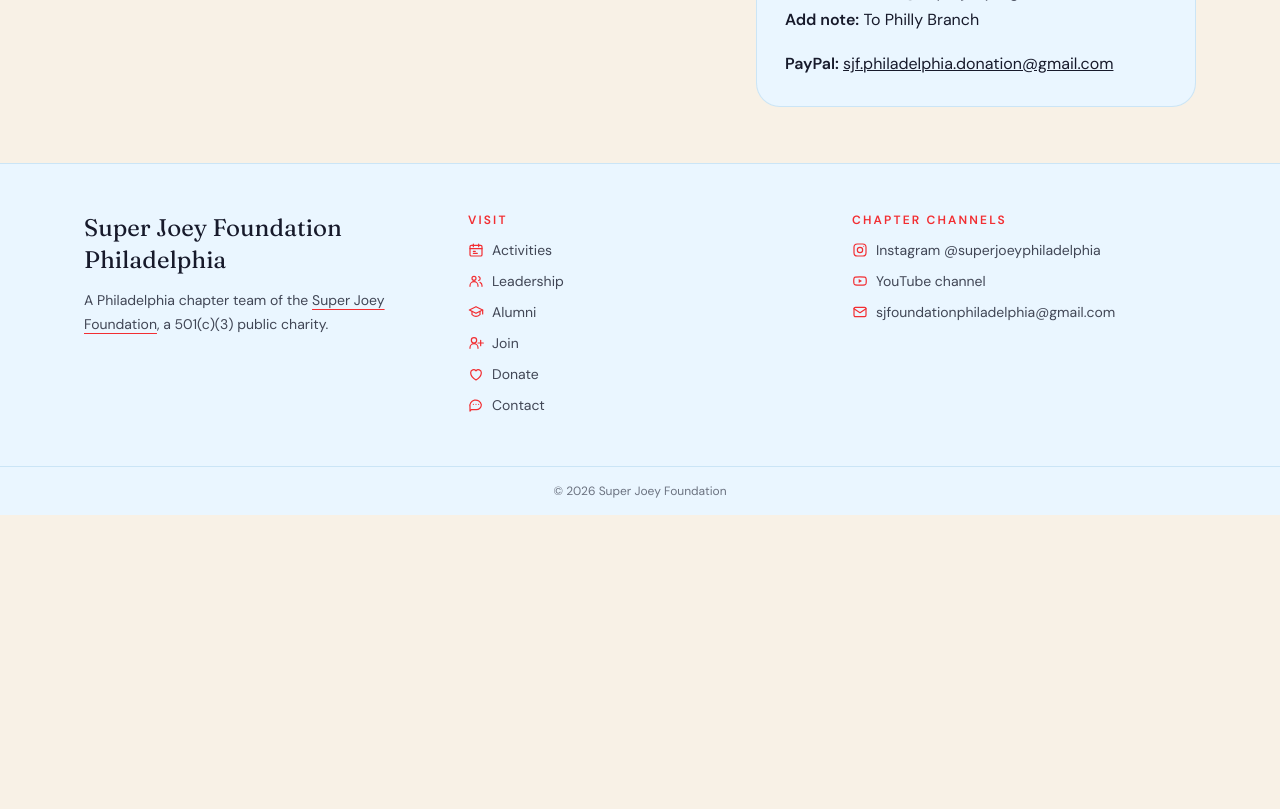
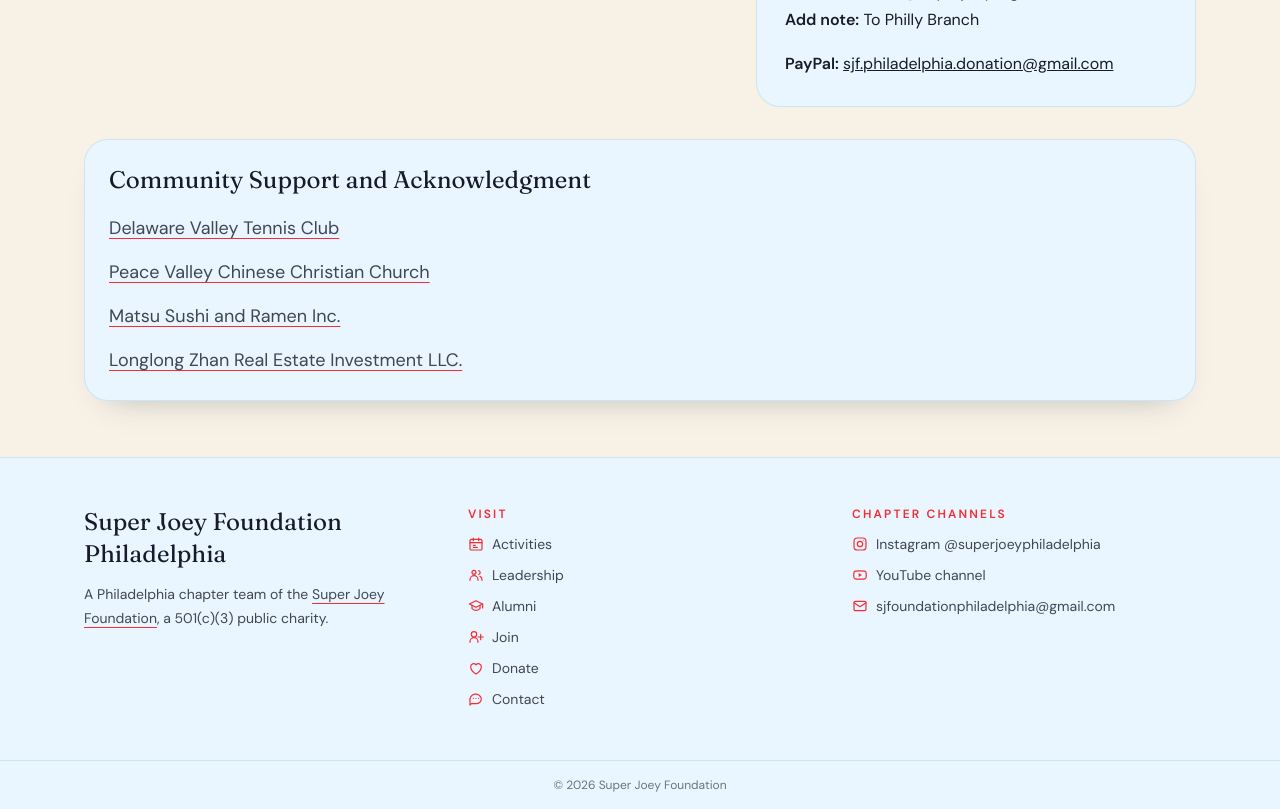
Before and after one commit to xiedong2000/super-joey-philadelphia, a Next.js app: page /donate in a window 1280 px wide. Shown: the part 1720-2529 px from the top of the page. Before the commit the page ends 2235 px from the top, so only its background shows below. Built offline with nearby package versions, Linux system fonts and the light colour scheme.

Commit message:
Add 'Community Support and Acknowledgment' to Donate page as well as About page; add url link for each.

```diff
--- a/app/about/page.tsx
+++ b/app/about/page.tsx
@@ -1,5 +1,6 @@
 import type { Metadata } from "next";
 import Link from "next/link";
+import { CommunitySupportAcknowledgment } from "@/components/CommunitySupportAcknowledgment";
 import { PageIntro } from "@/components/PageIntro";
 import { joeyStory, site } from "@/lib/content";
 
@@ -98,15 +99,7 @@
             </a>
           </p>
 
-          <div className="mt-8 rounded-3xl border border-[#bfdff3]/70 bg-[#eaf6ff] p-6 shadow-[0_18px_32px_-24px_rgba(22,48,68,0.35)]">
-            <h3 className="font-serif text-2xl text-navy">Community Support and Acknowledgment</h3>
-            <ul className="mt-4 space-y-3 text-lg leading-8 text-navy/80">
-              <li>Delaware Valley Tennis Club</li>
-              <li>Peace Valley Chinese Christian Church</li>
-              <li>Matsu Sushi and Ramen Inc.</li>
-              <li>Longlong Zhan Real Estate Investment LLC.</li>
-            </ul>
-          </div>
+          <CommunitySupportAcknowledgment />
         </section>
       </article>
     </>
--- a/app/donate/page.tsx
+++ b/app/donate/page.tsx
@@ -1,4 +1,5 @@
 import type { Metadata } from "next";
+import { CommunitySupportAcknowledgment } from "@/components/CommunitySupportAcknowledgment";
 import { PageIntro } from "@/components/PageIntro";
 import { hasDonationLink, site } from "@/lib/content";
 
@@ -120,6 +121,8 @@
             ) : null}
           </aside>
         </div>
+
+        <CommunitySupportAcknowledgment />
       </div>
     </>
   );
--- /dev/null
+++ b/components/CommunitySupportAcknowledgment.tsx
@@ -0,0 +1,51 @@
+export function CommunitySupportAcknowledgment() {
+  return (
+    <div className="mt-8 rounded-3xl border border-[#bfdff3]/70 bg-[#eaf6ff] p-6 shadow-[0_18px_32px_-24px_rgba(22,48,68,0.35)]">
+      <h3 className="font-serif text-2xl text-navy">
+        Community Support and Acknowledgment
+      </h3>
+      <ul className="mt-4 space-y-3 text-lg leading-8 text-navy/80">
+        <li>
+          <a
+            className="underline decoration-ribbon underline-offset-4"
+            href="https://www.delawarevalleytennisclub.com/"
+            target="_blank"
+            rel="noopener noreferrer"
+          >
+            Delaware Valley Tennis Club
+          </a>
+        </li>
+        <li>
+          <a
+            className="underline decoration-ribbon underline-offset-4"
+            href="https://www.pvccc.org/"
+            target="_blank"
+            rel="noopener noreferrer"
+          >
+            Peace Valley Chinese Christian Church
+          </a>
+        </li>
+        <li>
+          <a
+            className="underline decoration-ribbon underline-offset-4"
+            href="https://www.matsusushipa.com/"
+            target="_blank"
+            rel="noopener noreferrer"
+          >
+            Matsu Sushi and Ramen Inc.
+          </a>
+        </li>
+        <li>
+          <a
+            className="underline decoration-ribbon underline-offset-4"
+            href="https://www.homes.com/real-estate-agents/zhan-su/gtvqz3z/"
+            target="_blank"
+            rel="noopener noreferrer"
+          >
+            Longlong Zhan Real Estate Investment LLC.
+          </a>
+        </li>
+      </ul>
+    </div>
+  );
+}
```
